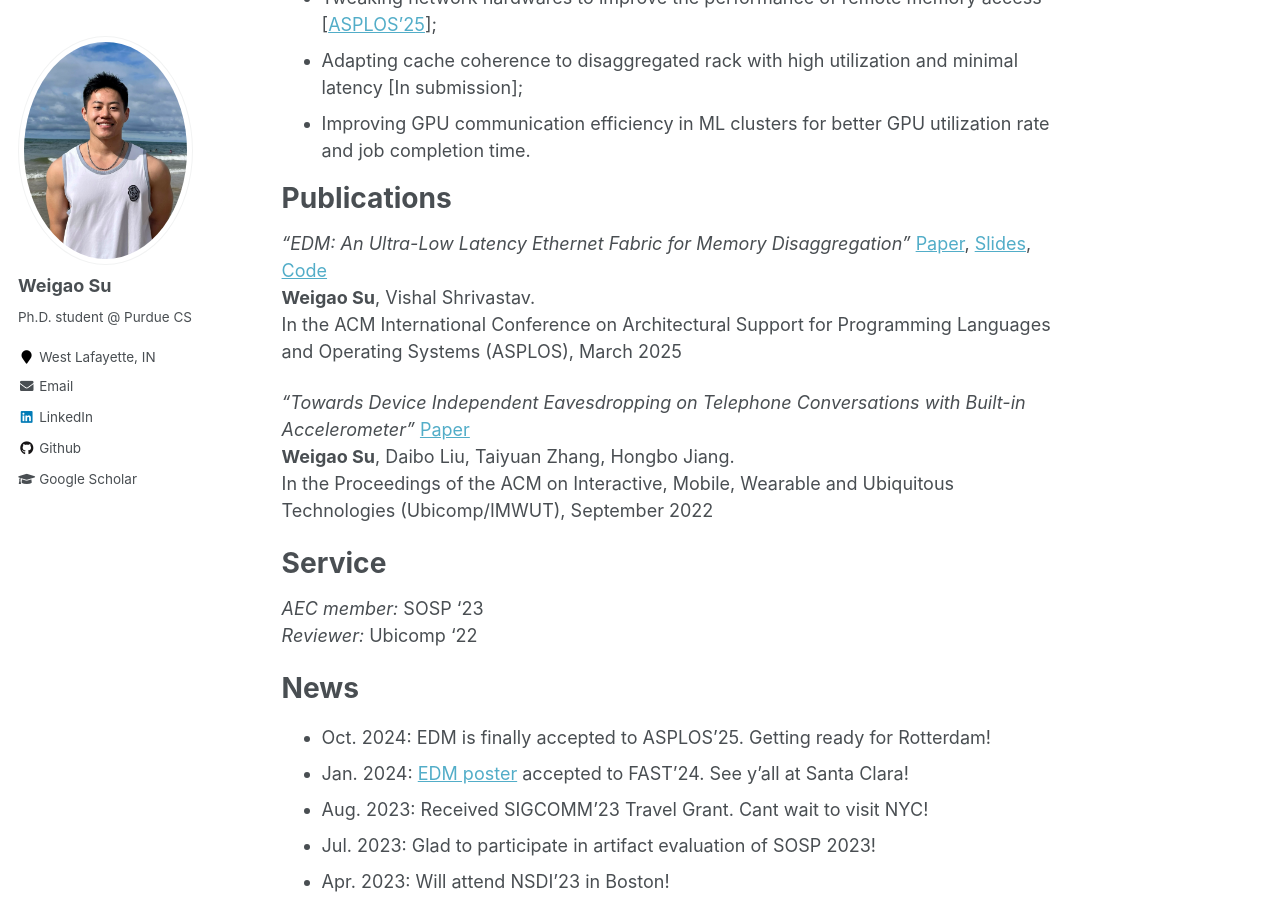
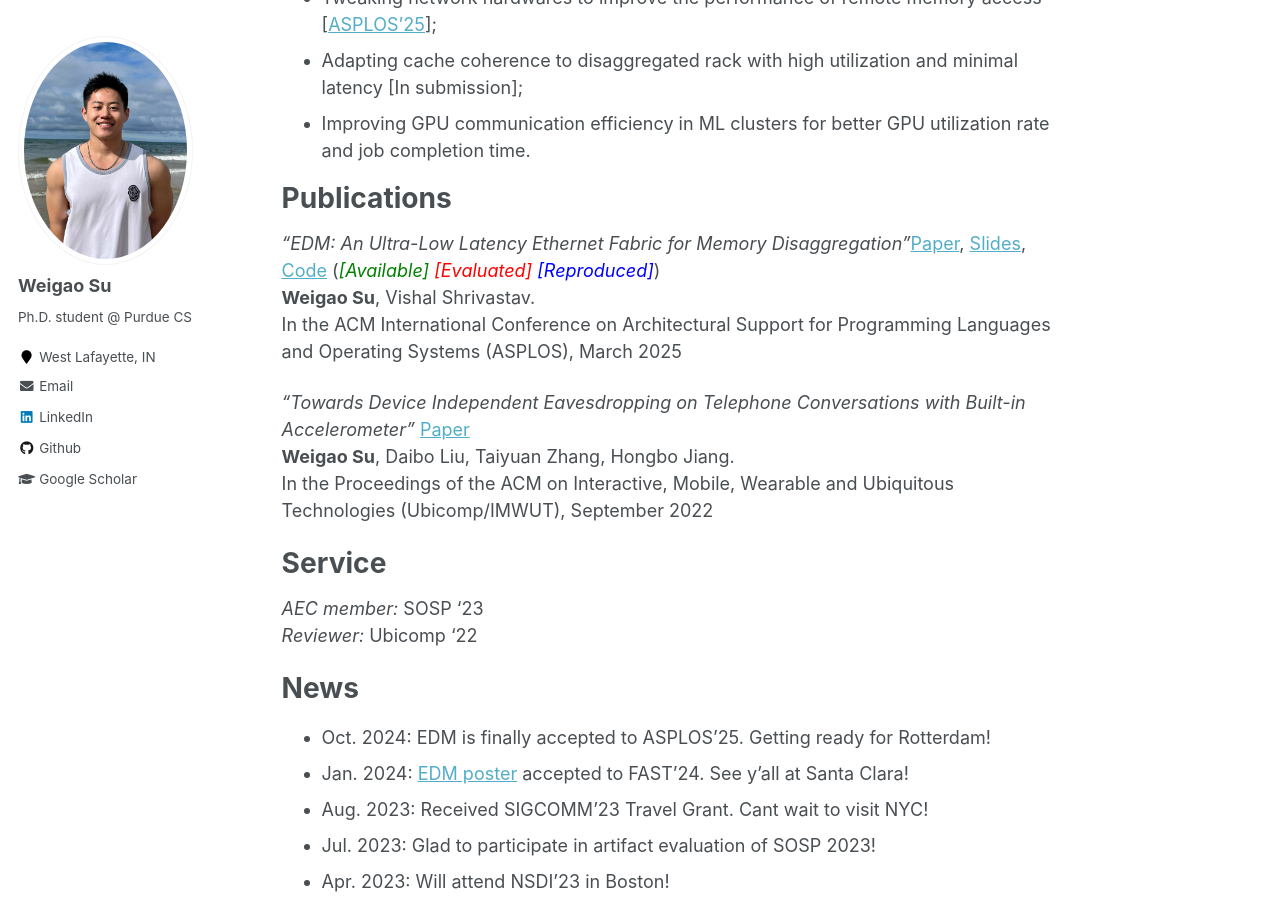
Before and after one commit to wegul/wegul.github.io, a Jekyll site: the page built from _pages/about.md, in a window 1280 px wide and 900 px high, scrolled down 562 px. Built offline with Jekyll 4.4.1, drawn with Linux system fonts in a browser that asks for light colours.

Commit message:
Update about.md

```diff
--- a/_pages/about.md
+++ b/_pages/about.md
@@ -30,9 +30,10 @@
 
 Publications
 ======
-*"EDM: An Ultra-Low Latency Ethernet Fabric for Memory Disaggregation"* [Paper](https://dl.acm.org/doi/abs/10.1145/3669940.3707221), [Slides](https://wegul.github.io/files/EDM-Slides.pdf), [Code](https://github.com/wegul/EDM)
+*"EDM: An Ultra-Low Latency Ethernet Fabric for Memory Disaggregation"*[Paper](https://dl.acm.org/doi/abs/10.1145/3669940.3707221), [Slides](https://wegul.github.io/files/EDM-Slides.pdf), [Code](https://github.com/wegul/EDM) (<em><font color="green">[Available]</font> <font color="red">[Evaluated]</font> <font color="blue">[Reproduced]</font></em>)
 **Weigao Su**, Vishal Shrivastav.
 In the ACM International Conference on Architectural Support for Programming Languages and Operating Systems (ASPLOS), March 2025
+
 
 *"Towards Device Independent Eavesdropping on Telephone Conversations with Built-in Accelerometer"*  [Paper](https://dl.acm.org/doi/abs/10.1145/3494969)
 **Weigao Su**, Daibo Liu, Taiyuan Zhang, Hongbo Jiang.
```
